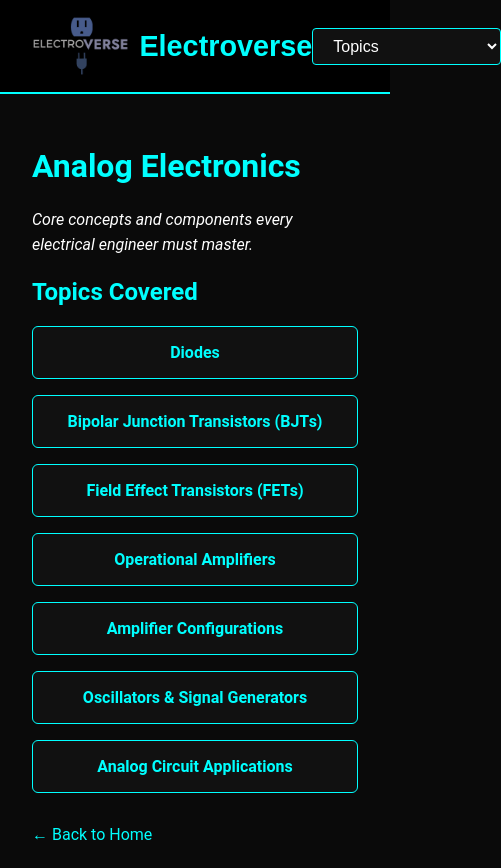
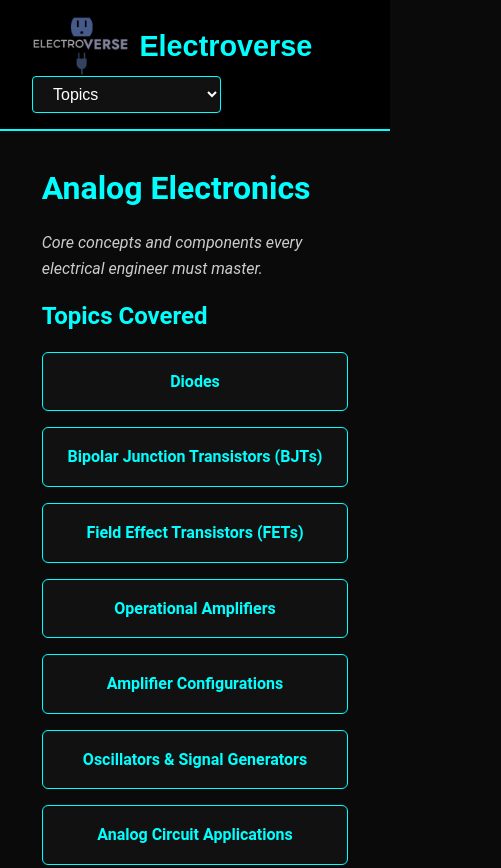
Before and after one commit to KEEFER2023/ELECTROVERSE, a plain HTML site: page analog-electronics.html in a window 390 px wide. Shown: the top 868 px of the page, 501 px wide, since content can reach past the window. Drawn offline with Linux system fonts and the light colour scheme.

Commit message:
Update responsive styles and fix layout issues on major content pages

```diff
--- a/analog-electronics.html
+++ b/analog-electronics.html
@@ -4,7 +4,7 @@
   <meta charset="UTF-8">
   <meta name="viewport" content="width=device-width, initial-scale=1.0">
   <title>Analog Electronics | Electroverse</title>
-  <link rel="stylesheet" href="style/style.css">
+  <link rel="stylesheet" href="style.css">
   <style>
     body {
       background-color: #0a0a0a;
--- /dev/null
+++ b/style.css
@@ -0,0 +1,186 @@
+/* Reset and base */
+* {
+  box-sizing: border-box;
+  margin: 0;
+  padding: 0;
+}
+
+body {
+  font-family: 'Roboto', sans-serif;
+  background-color: #0a0a0a;
+  color: white;
+  line-height: 1.6;
+  min-height: 100vh;
+}
+
+/* Header & Nav */
+header {
+  background-color: #000;
+  padding: 1rem 2rem;
+  display: flex;
+  align-items: center;
+  justify-content: space-between;
+  border-bottom: 2px solid #0ff;
+  flex-wrap: wrap;
+}
+
+.logo {
+  display: flex;
+  align-items: center;
+}
+
+.logo img {
+  height: 60px;
+  margin-right: 10px;
+  max-width: 100%;
+  height: auto;
+}
+
+.logo span {
+  font-family: 'Orbitron', sans-serif;
+  font-size: 1.8rem;
+  color: #0ff;
+  font-weight: bold;
+  white-space: nowrap;
+}
+
+nav select {
+  background-color: #111;
+  color: #fff;
+  padding: 0.5rem 1rem;
+  border: 1px solid #0ff;
+  border-radius: 4px;
+  font-size: 1rem;
+  cursor: pointer;
+  min-width: 150px;
+}
+
+/* Content containers */
+.content, .hero, .section {
+  width: 90%;
+  max-width: 900px;
+  margin: 1rem auto 2rem auto;
+  padding: 0 1rem;
+}
+
+/* Headings */
+h1, h2, h3 {
+  color: #0ff;
+  margin-bottom: 1rem;
+}
+
+h1 {
+  font-size: 2.5rem;
+}
+
+h2 {
+  font-size: 2rem;
+}
+
+h3 {
+  font-size: 1.5rem;
+}
+
+/* Paragraphs and lists */
+p, li {
+  font-size: 1rem;
+  margin-bottom: 1rem;
+  line-height: 1.5;
+  color: #ccc;
+}
+
+ul {
+  padding-left: 20px;
+  margin-bottom: 1rem;
+}
+
+/* Grid layouts for cards and topics */
+.grid, .topics {
+  display: grid;
+  grid-template-columns: repeat(auto-fit, minmax(220px, 1fr));
+  gap: 1rem;
+  margin-top: 1rem;
+}
+
+/* Cards and buttons */
+.card, .topics a {
+  background-color: #111;
+  border: 1px solid #0ff;
+  border-radius: 8px;
+  padding: 1rem;
+  text-align: center;
+  color: #0ff;
+  font-weight: bold;
+  text-decoration: none;
+  transition: background-color 0.3s ease, transform 0.3s ease;
+  cursor: pointer;
+  user-select: none;
+}
+
+.card:hover, .topics a:hover {
+  background-color: #112233;
+  transform: translateY(-4px);
+}
+
+/* Links */
+a {
+  color: #0ff;
+  text-decoration: none;
+}
+
+a.back {
+  display: inline-block;
+  margin-top: 2rem;
+  font-weight: 600;
+}
+
+/* Footer */
+footer {
+  background-color: #000;
+  text-align: center;
+  padding: 1rem 2rem;
+  color: #777;
+  border-top: 1px solid #222;
+  font-size: 0.9rem;
+}
+
+/* Images */
+img {
+  max-width: 100%;
+  height: auto;
+  display: block;
+}
+
+/* Responsive tweaks */
+@media (max-width: 768px) {
+  header {
+    justify-content: center;
+  }
+
+  .logo span {
+    font-size: 1.5rem;
+  }
+
+  nav select {
+    min-width: 130px;
+  }
+}
+
+@media (max-width: 480px) {
+  h1 {
+    font-size: 2rem;
+  }
+
+  h2 {
+    font-size: 1.5rem;
+  }
+
+  .grid, .topics {
+    grid-template-columns: 1fr;
+  }
+
+  .content, .hero, .section {
+    width: 95%;
+    padding: 0 0.5rem;
+  }
+}
```
Also changed, not shown: circuit-analysis.html (+1 -1 lines), control-systems.html (+1 -1 lines), control-track.html (+1 -1 lines), digital-electronics.html (+1 -1 lines), index.html (+1 -1 lines), maths-physics.html (+1 -1 lines), power-track.html (+1 -1 lines), signals-systems.html (+1 -1 lines), telecom-track.html (+1 -1 lines).
